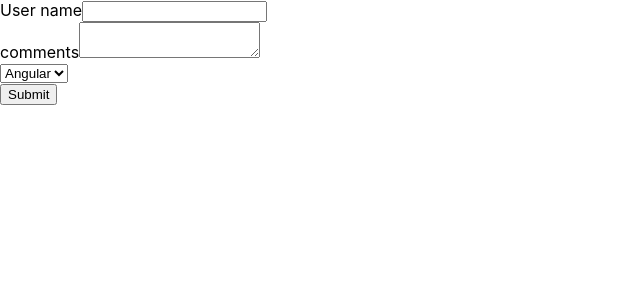
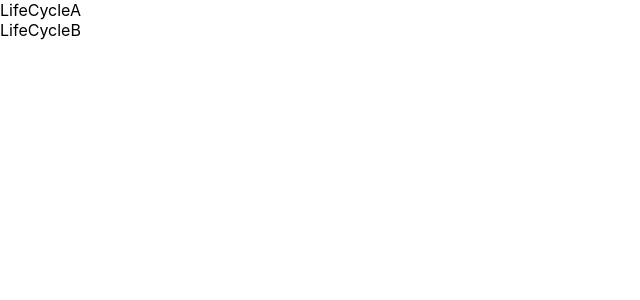
Before and after one commit to abdultanveer/myreact-app, a React (Create React App) app: page / in a window 1280 px wide. Shown: the top 300 px of the page, without its empty margins (0-640 px from the left). Built offline with nearby package versions, Linux system fonts and the light colour scheme.

Commit message:
lifecycle of a component

```diff
--- a/src/App.js
+++ b/src/App.js
@@ -1,13 +1,11 @@
 import "./App.css";
 import Form from "./formcomponents/Form";
-
-
-
+import LifeCycleA from "./formcomponents/LifeCycleA";
 
 function App() {
   return (
-   <div>
-   <Form/>
+    <div>
+      <LifeCycleA />
     </div>
   );
 }
--- /dev/null
+++ b/src/LifeCycleB.js
@@ -0,0 +1,31 @@
+import React, { Component } from 'react'
+
+export class LifeCycleB extends Component {
+    constructor(props) {
+        super(props)
+      console.log('constructor B')
+
+      }
+
+      componentWillMount(){
+          console.log('componentWillmount  B')
+
+      }
+
+      componentDidMount(){
+          console.log('componentDidMount  B')
+      }
+
+      componentWillUnmount(){
+          console.log('componentWillUnmount B')
+      }
+
+
+  render() {
+    return (
+      <div>LifeCycleB</div>
+    )
+  }
+}
+
+export default LifeCycleB
--- /dev/null
+++ b/src/formcomponents/LifeCycleA.js
@@ -0,0 +1,36 @@
+import React, { Component } from 'react'
+import LifeCycleB from '../LifeCycleB'
+
+export class LifeCycleA extends Component {
+    constructor(props) {
+      super(props)
+    console.log('constructor a')
+
+    }
+
+    componentWillMount(){
+        console.log('componentWillmount  A')
+
+    }
+
+    componentDidMount(){
+        console.log('componentDidMount  a')
+    }
+
+    componentWillUnmount(){
+        console.log('componentWillUnmount a')
+    }
+
+
+  render() {
+    console.log('render a')
+    return (
+      <div>
+      LifeCycleA
+      <LifeCycleB/>
+      </div>
+    )
+  }
+}
+
+export default LifeCycleA
```
